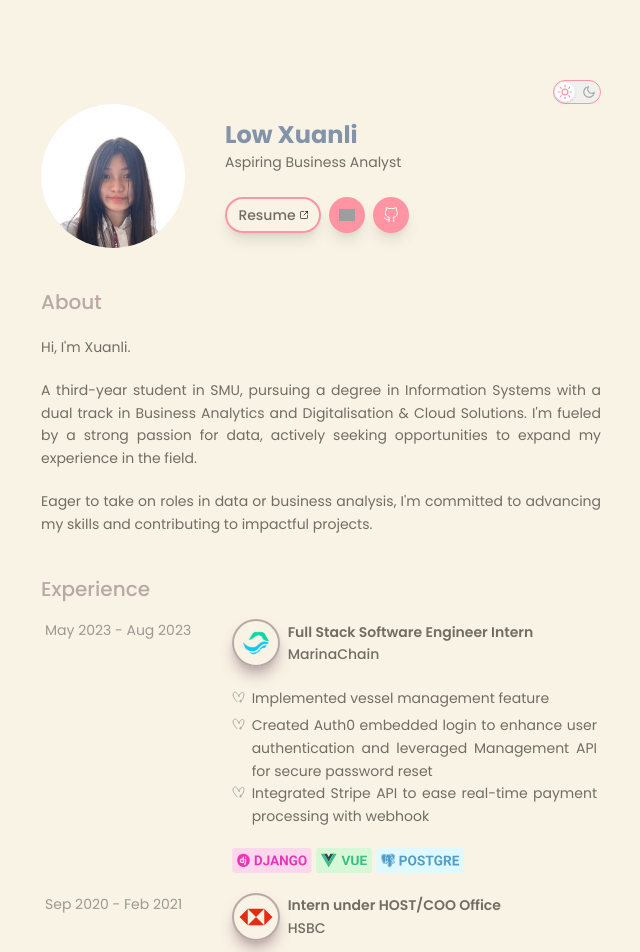
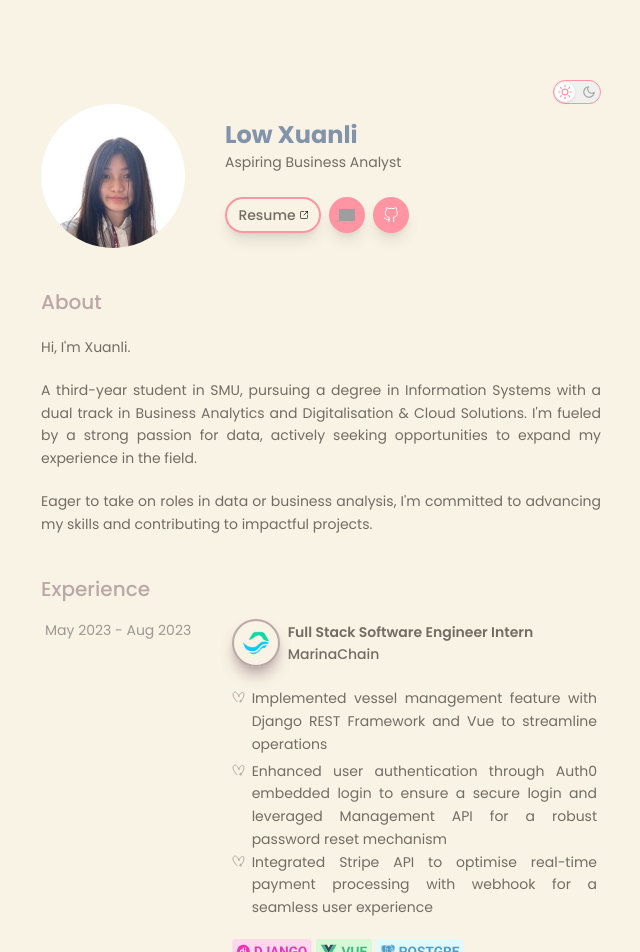
Before and after one commit to xuanli286/portoflio-website, a Vue app: page / in a window 1280 px wide. Shown: the top 952 px of the page, without its empty margins (319-959 px from the left). Built offline with nearby package versions, Linux system fonts and the light colour scheme; grey boxes are pictures that could not be loaded.

Commit message:
update experience

```diff
--- a/src/views/HomeView.vue
+++ b/src/views/HomeView.vue
@@ -72,9 +72,10 @@
               </div>
             </div>
             <ul class="custom-list mt-5 ml-5">
-              <li class="mb-1">Implemented vessel management feature</li>
-              <li>Created Auth0 embedded login to enhance user authentication and leveraged Management API for secure password reset</li>
-              <li>Integrated Stripe API to ease real-time payment processing with webhook</li>
+              <li class="mb-1">Implemented vessel management feature with Django REST Framework and Vue to streamline operations</li>
+              <li>Enhanced user authentication through Auth0 embedded login to ensure a secure login and leveraged Management API
+for a robust password reset mechanism</li>
+              <li>Integrated Stripe API to optimise real-time payment processing with webhook for a seamless user experience</li>
             </ul>
             <div class="flex items-center mt-5">
               <img class="w-20 mr-1" src="@/assets/icons/django.svg" alt="Django">
```
